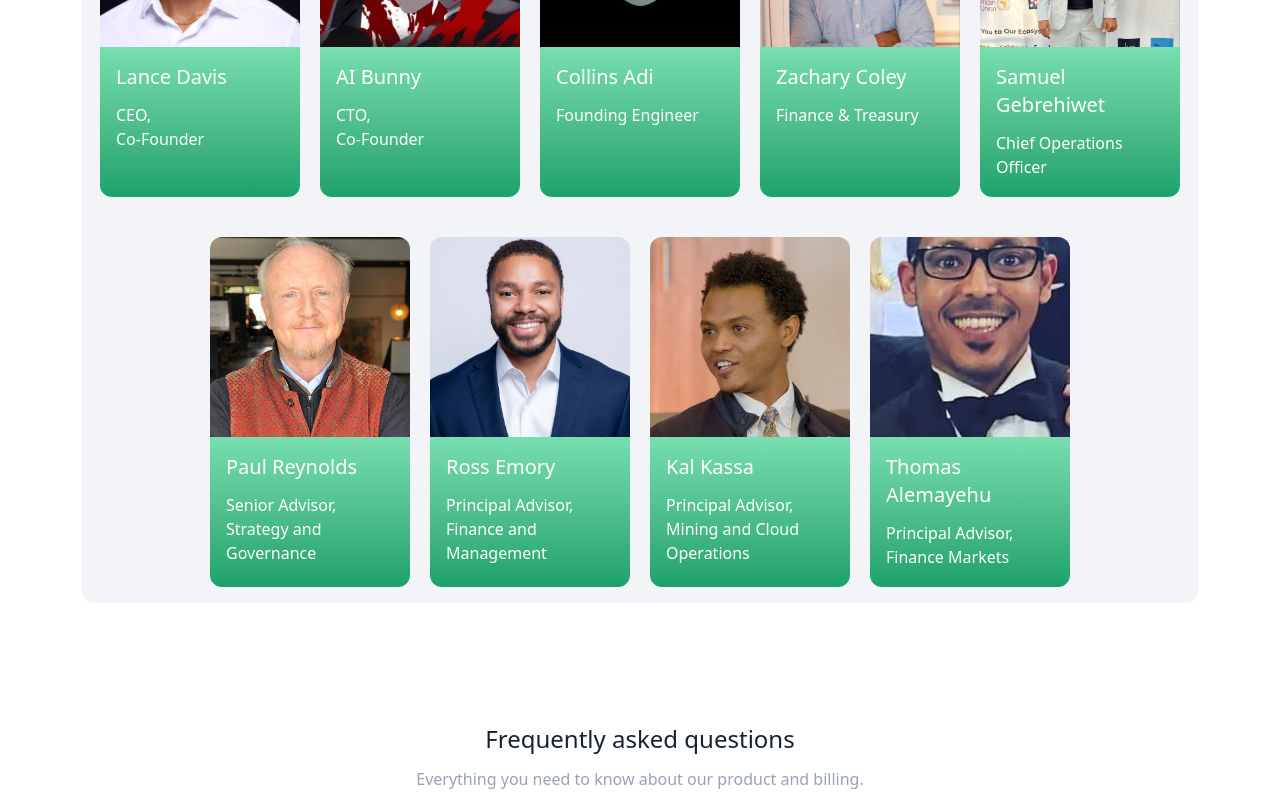
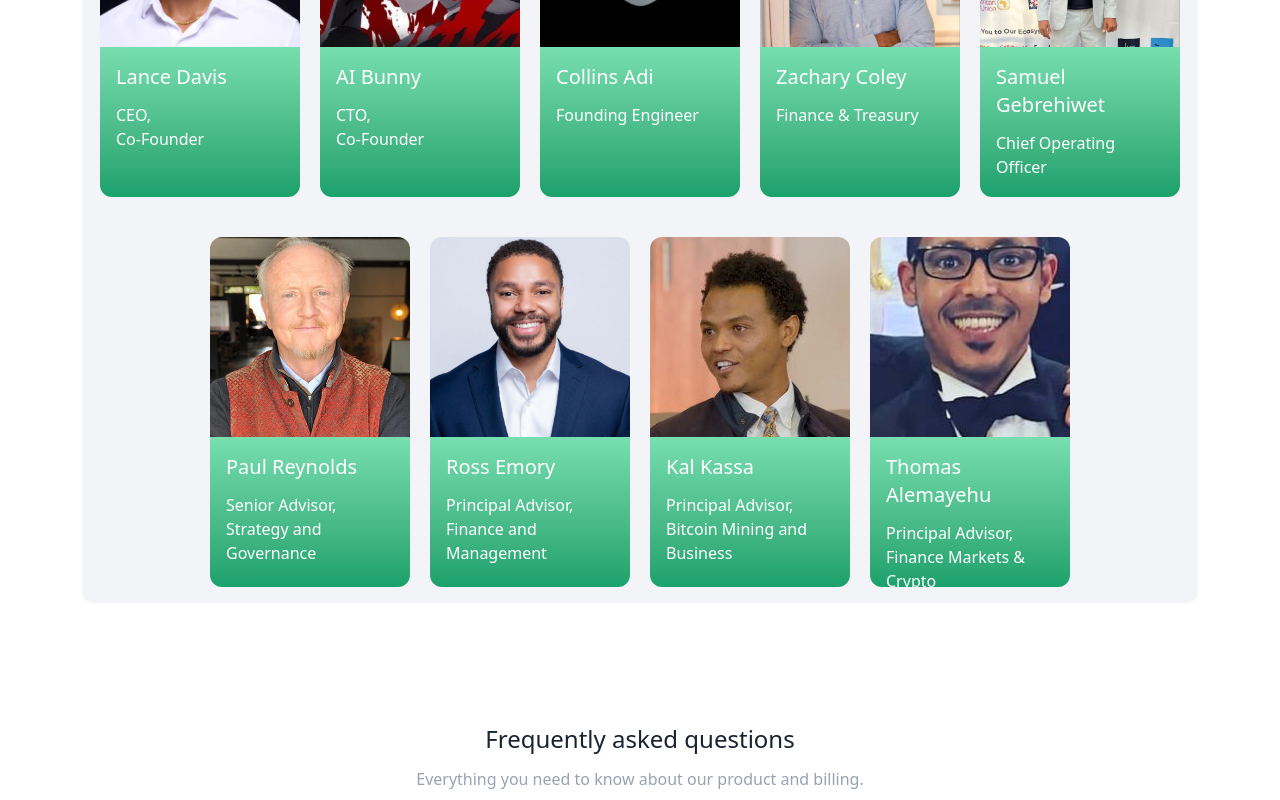
Before and after one commit to 0xseree/website, a React (Vite) app: page / in a window 1280 px wide. Shown: the part 2260-3060 px from the top of the page. Built offline with nearby package versions, Linux system fonts and the light colour scheme.

Commit message:
made some fixes

```diff
--- a/src/components/BeforeFooter.tsx
+++ b/src/components/BeforeFooter.tsx
@@ -4,15 +4,15 @@ export const BeforeFooter = () => {
   return (
     <section className="w-full p-5 flex flex-col items-center justify-center mt-20">
       <div className="p-5 w-full md:w-[90%] rounded-xl bg-[#EDFCF4] flex items-center gap-5 justify-between md:flex-row flex-col">
-        <div className="w-full md:w-[80%] md:h-[500px] h-fit rounded-xl mt-5">
+        {/* <div className="w-full md:w-[80%] md:h-[500px] h-fit rounded-xl mt-5">
           <img
             src="/IMG_6191.jpeg"
             alt=""
             className="w-full h-full rounded-xl object-cover"
           />
-        </div>
+        </div> */}
 
-        <div className="md:w-[20%] w-full md:h-[500px] h-fit rounded-xl flex flex-col items-center justify-center">
+        <div className=" w-full  h-fit rounded-xl flex md:flex-row flex-col items-center justify-center">
           <div className="w-full mt-5">
             <h3 className="text-2xl font-medium text-[#182230]">Location</h3>
 
--- a/src/components/MeetTheTeam.tsx
+++ b/src/components/MeetTheTeam.tsx
@@ -94,7 +94,7 @@ export const MeetTheTeam = () => {
                 Samuel Gebrehiwet
               </h3>
 
-              <p className="mt-3 text-white">Chief Operations Officer</p>
+              <p className="mt-3 text-white">Chief Operating Officer</p>
             </div>
           </div>
         </div>
@@ -152,7 +152,7 @@ export const MeetTheTeam = () => {
               <p className="mt-3 text-white">
                 Principal Advisor,
                 <br />
-                Mining and Cloud Operations
+               Bitcoin Mining and Business
               </p>
             </div>
           </div>
@@ -173,7 +173,7 @@ export const MeetTheTeam = () => {
               <p className="mt-3 text-white">
                 Principal Advisor,
                 <br />
-                Finance Markets
+                Finance Markets & Crypto
               </p>
             </div>
           </div>
--- a/src/components/WhyEthereun.tsx
+++ b/src/components/WhyEthereun.tsx
@@ -27,7 +27,7 @@ export const WhyEthereun = () => {
         </div>
       </div>
 
-      <div className="w-[90%] flex items-center justify-between mt-5 flex-col md:flex-row gap-5">
+      <div className="w-[90%] flex items-center justify-center mt-5 flex-col md:flex-row gap-5">
         <div className="w-[400px] h-[530px] rounded-xl">
           <div className="w-full h-[300px] rounded-xl">
             <img
```
